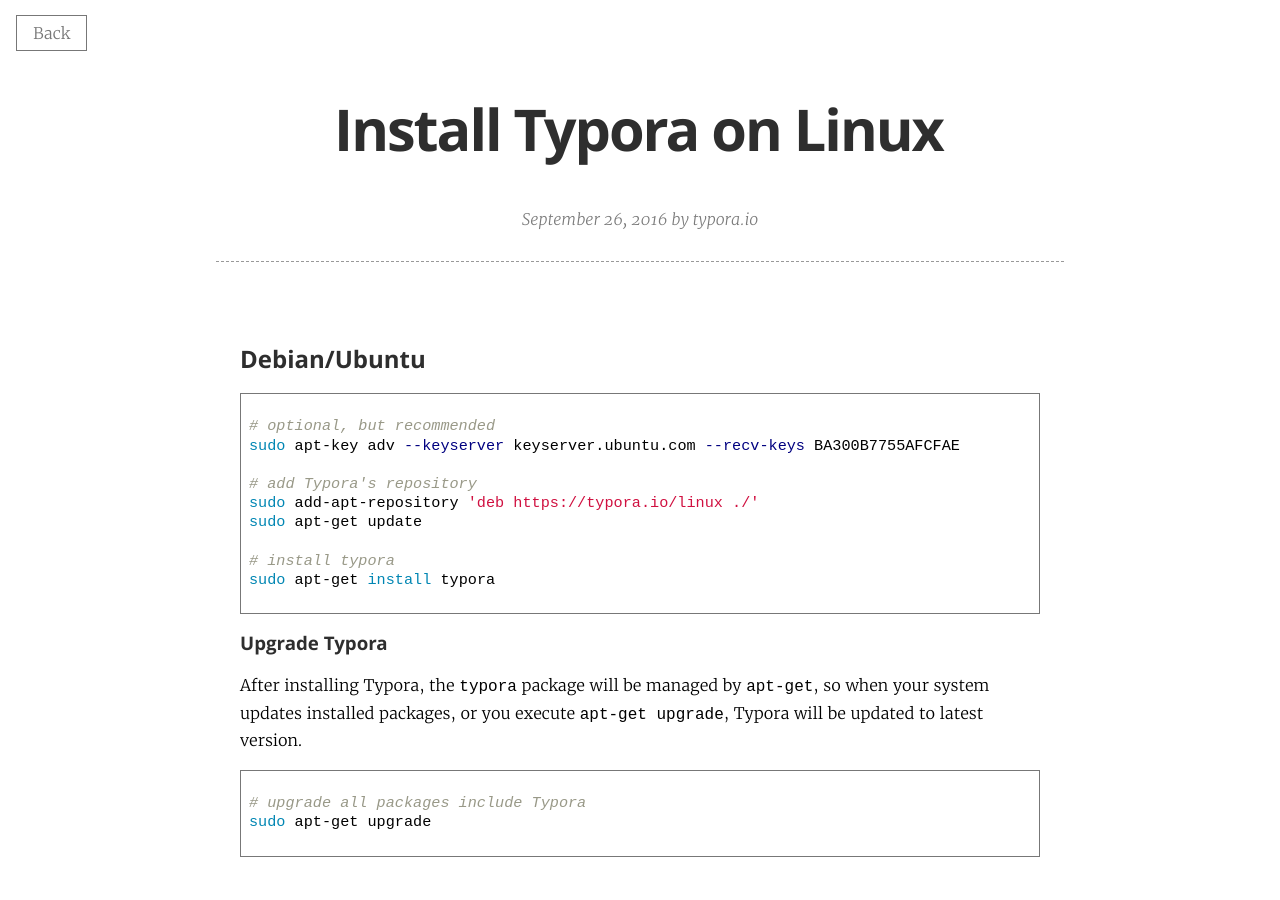
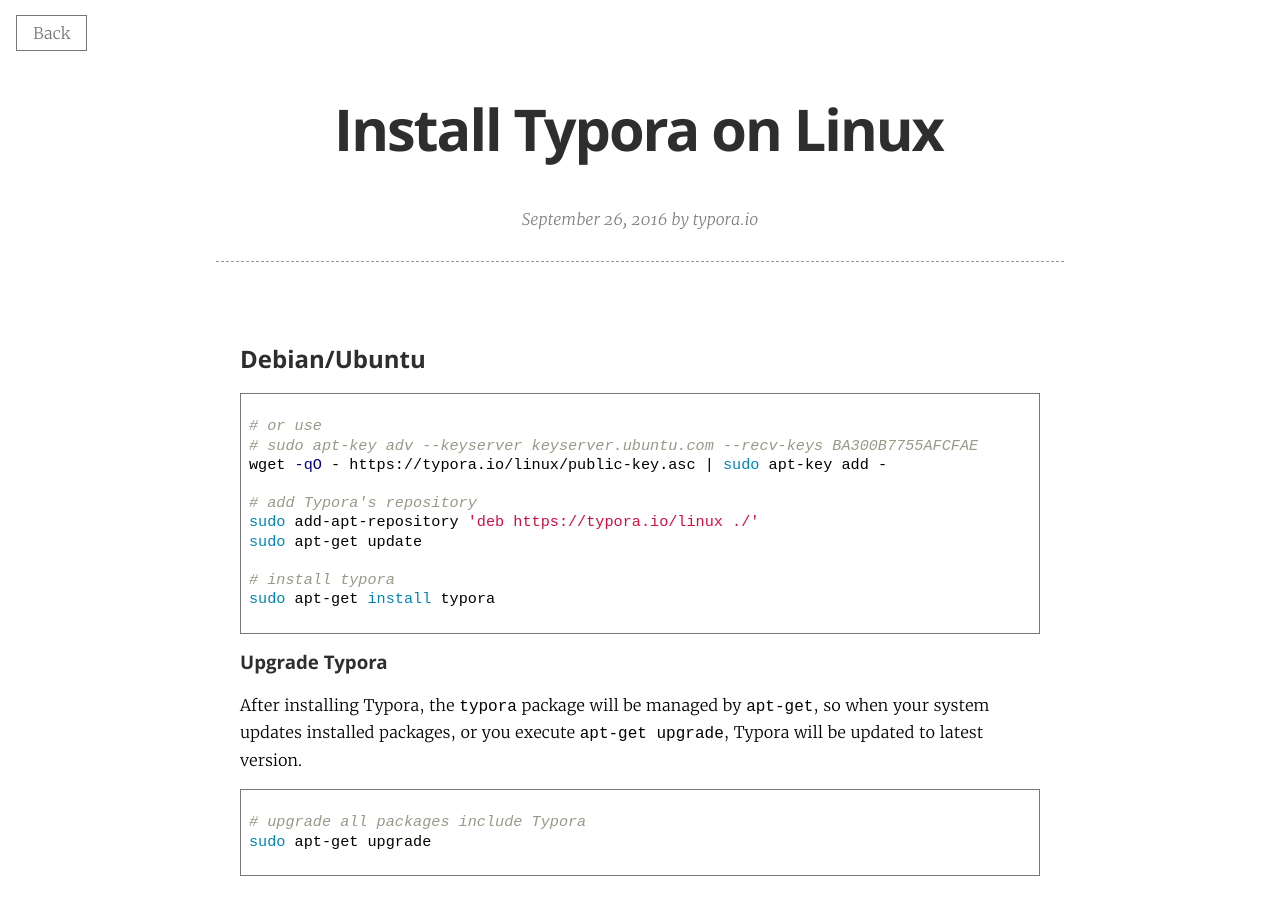
Before and after one commit to typora/support.typora.io, a Jekyll site: the page built from _posts/2016-09-26-Typora on Linux.md, in a window 1280 px wide and 900 px high. Built offline with Jekyll 4.4.1, drawn with Linux system fonts in a browser that asks for light colours; nearby versions of some CDN libraries; library files that are not in the unit come from our copies.

Commit message:
Update 2016-09-26-Typora on Linux.md

````diff
--- a/_posts/2016-09-26-Typora on Linux.md
+++ b/_posts/2016-09-26-Typora on Linux.md
@@ -10,8 +10,9 @@
 ## Debian/Ubuntu
 
 ```bash
-# optional, but recommended
-sudo apt-key adv --keyserver keyserver.ubuntu.com --recv-keys BA300B7755AFCFAE
+# or use
+# sudo apt-key adv --keyserver keyserver.ubuntu.com --recv-keys BA300B7755AFCFAE
+wget -qO - https://typora.io/linux/public-key.asc | sudo apt-key add -
 
 # add Typora's repository
 sudo add-apt-repository 'deb https://typora.io/linux ./'
````
